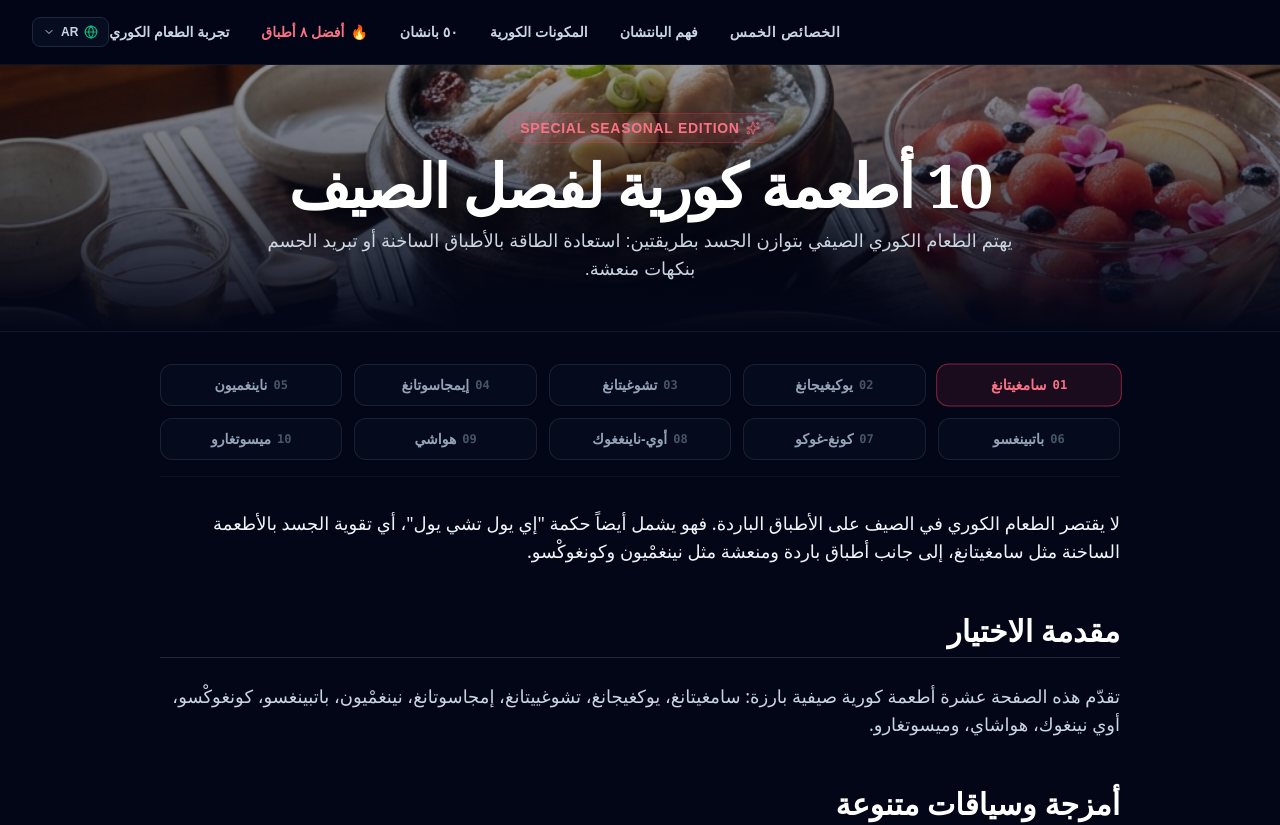
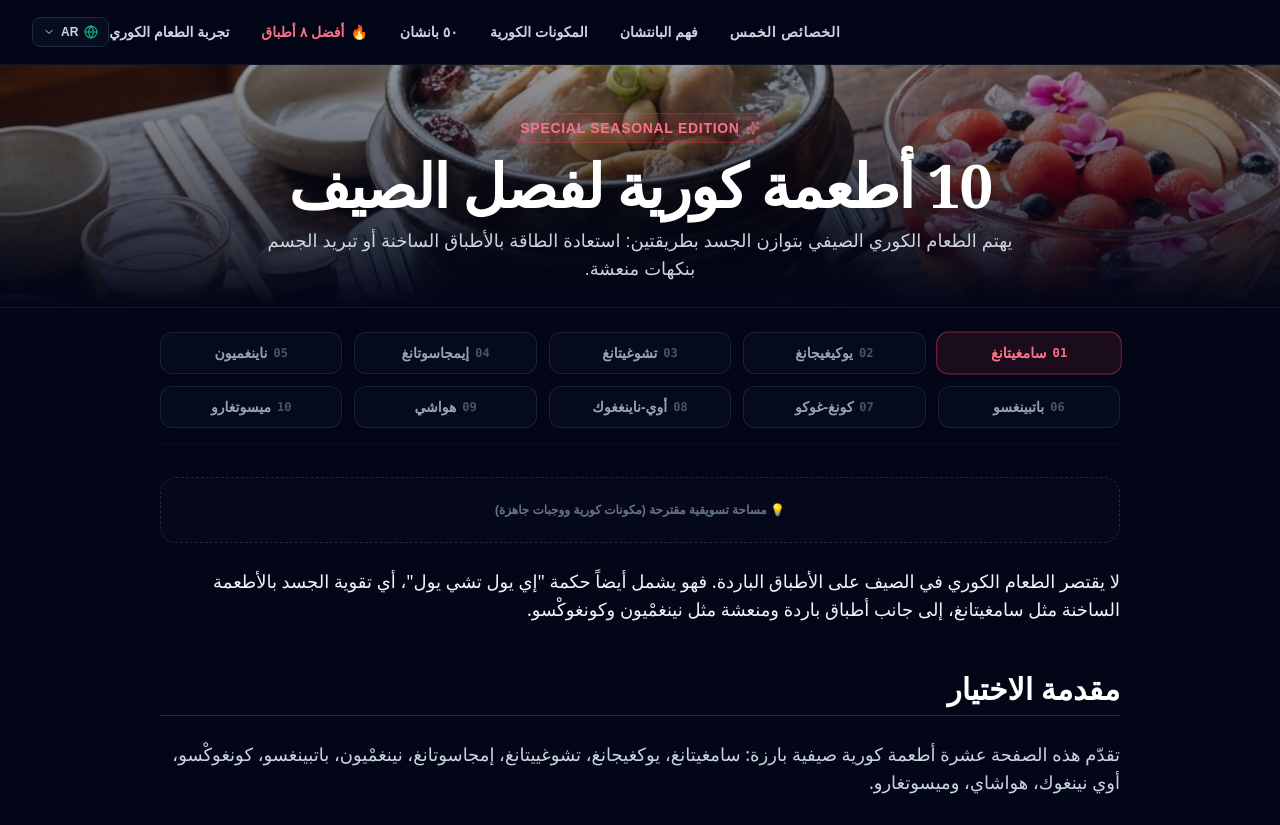
Before and after one commit to EBookMart/K-BanChan, a Next.js app: page /ar/hot/summer-korean-foods-10 in a window 1280 px wide. Shown: the top 825 px of the page. Built offline with nearby package versions, Linux system fonts and the light colour scheme.

Commit message:
style: 타이틀과 버튼 사이 간격 축소 및 광고 배너 위치 이동

```diff
--- a/src/app/[locale]/hot/summer-korean-foods-10/page.tsx
+++ b/src/app/[locale]/hot/summer-korean-foods-10/page.tsx
@@ -65,8 +65,8 @@ export default function SummerKoreanFoodsPage({ params: { locale } }: Props) {
     <div className="min-h-screen flex flex-col bg-slate-950 text-slate-100 transition-colors duration-300">
       <Header />
 
-      {/* 프리미엄 에디토리얼 히어로 배너 (과도한 세로 여백 축소: py-8 md:py-12) */}
-      <div className="relative w-full py-8 md:py-12 flex items-center justify-center overflow-hidden border-b border-slate-900">
+      {/* 프리미엄 에디토리얼 히어로 배너 (과도한 세로 여백 축소: pt-8 pb-4 md:pt-12 md:pb-6) */}
+      <div className="relative w-full pt-8 pb-4 md:pt-12 md:pb-6 flex items-center justify-center overflow-hidden border-b border-slate-900">
         <Image
           src="/images/ai/hot/summer-foods-hero.png"
           alt={titleText}
@@ -92,10 +92,15 @@ export default function SummerKoreanFoodsPage({ params: { locale } }: Props) {
       </div>
 
       {/* 메인 에디토리얼 본문 (상단 여백 축소 및 조밀도 고도화) */}
-      <main className="flex-grow max-w-5xl mx-auto w-full px-4 sm:px-6 lg:px-8 pt-4 pb-16 space-y-6" dir={isRtl ? "rtl" : "ltr"}>
+      <main className="flex-grow max-w-5xl mx-auto w-full px-4 sm:px-6 lg:px-8 pt-2 pb-16 space-y-6" dir={isRtl ? "rtl" : "ltr"}>
 
         {/* 10대 여름철 음식 퀵점프 내비게이션 바 */}
         <SummerFoodNavigation items={navItems} locale={contentLocale} />
+
+        {/* 2. 미래 수익화 광고 Clean Zone - 상부 배너 */}
+        <section className="w-full py-6 px-8 rounded-2xl bg-slate-900/20 border border-dashed border-slate-800 text-center text-xs font-semibold text-slate-500 hover:border-slate-700 transition-colors">
+          {summerFoodsUiI18n.adPlacementText[contentLocale] || summerFoodsUiI18n.adPlacementText.en}
+        </section>
 
         {/* 서론 섹션 및 상부 에디토리얼 */}
         <section className="prose prose-invert max-w-none">
@@ -116,11 +121,6 @@ export default function SummerKoreanFoodsPage({ params: { locale } }: Props) {
               </div>
             ))}
           </div>
-        </section>
-
-        {/* 2. 미래 수익화 광고 Clean Zone - 상부 배너 */}
-        <section className="w-full py-6 px-8 rounded-2xl bg-slate-900/20 border border-dashed border-slate-800 text-center text-xs font-semibold text-slate-500 hover:border-slate-700 transition-colors">
-          {summerFoodsUiI18n.adPlacementText[contentLocale] || summerFoodsUiI18n.adPlacementText.en}
         </section>
 
         {/* 3. 10대 여름철 음식 리스트 카드 영역 */}
```
